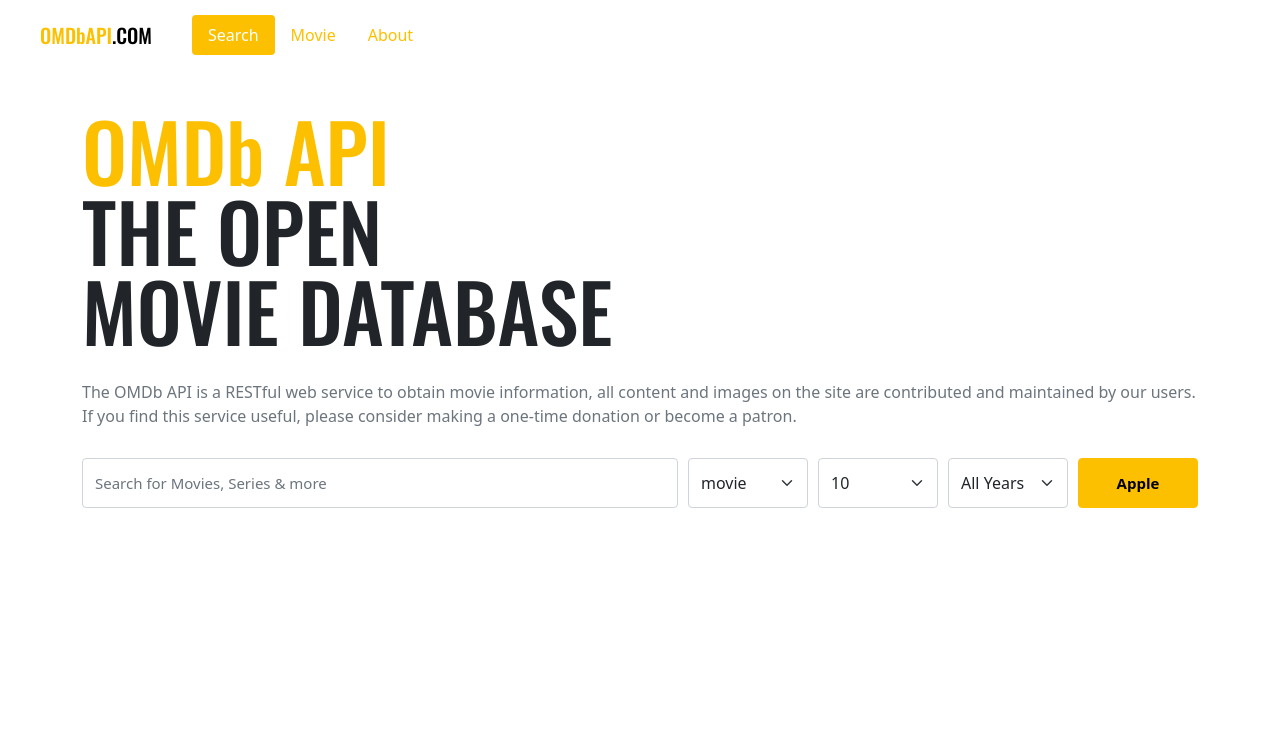
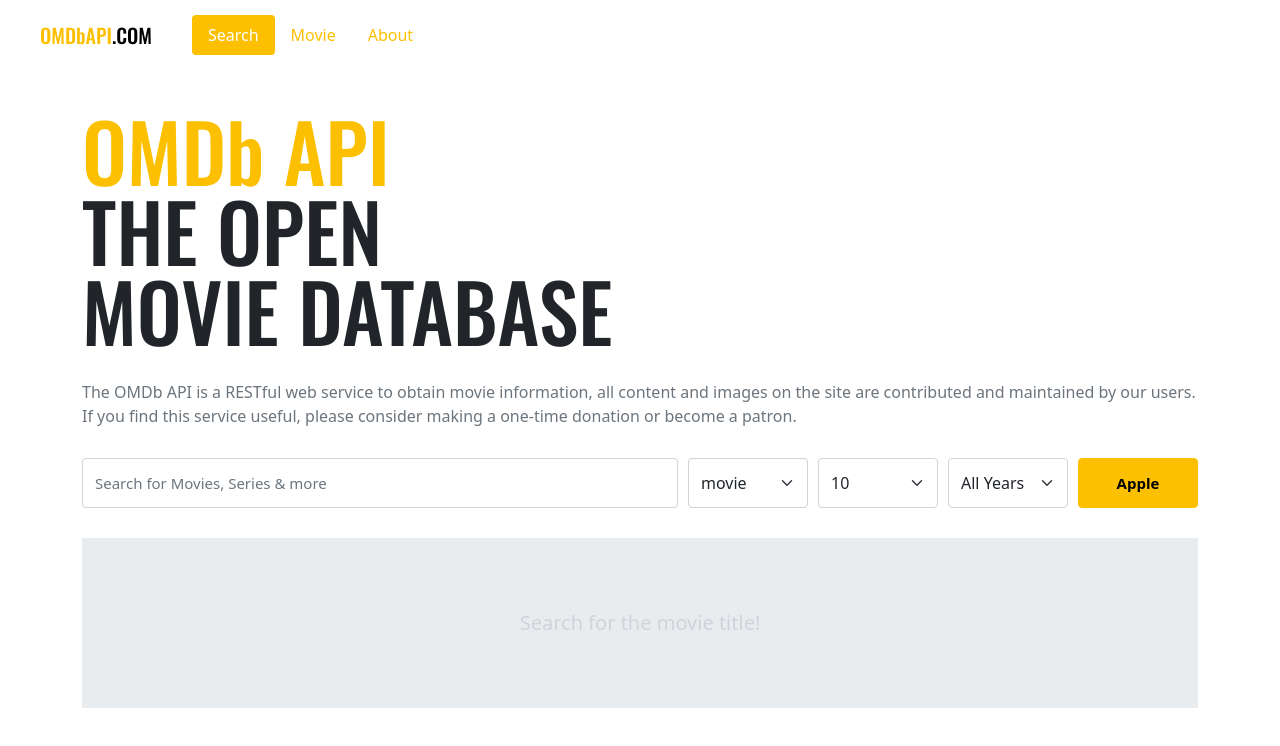
Before and after one commit to Choi-HyungJin/vue3-movie-app, a Vue app: page /#/ in a window 1280 px wide. Shown: the top 746 px of the page. Built offline with nearby package versions, Linux system fonts and the light colour scheme.

Commit message:
에러 메시지 출력 및 로딩 애니메이션

```diff
--- a/src/components/MovieList.vue
+++ b/src/components/MovieList.vue
@@ -1,10 +1,19 @@
 <template>
   <div class="container">
-    <div class="inner">
-      <div class="message">
+    <div
+      :class="{'no-result': !movies.length}"
+      class="inner">
+      <div
+        v-if="loading"
+        class="spinner-border text-primary"></div>
+      <div
+        v-if="message"
+        class="message">
         {{ message }}
       </div>
-      <div class="movies">
+      <div
+        v-else
+        class="movies">
         <MovieItem
           v-for="movie in movies"
           :key="movie.imdbID"
@@ -26,13 +35,31 @@
     },
     message() {
       return this.$store.state.movie.message
+    },
+    loading() {
+      return this.$store.state.movie.loading
     }
   }
 }
 </script>
 
 <style lang="scss" scoped>
+@import "~/scss/main";
 .container {
+  margin-top: 30px;
+  .inner {
+    background-color: $gray-200;
+    padding: 10px 0;
+    border: 4px;
+    text-align: center;
+    &.no-result {
+      padding: 70px 0;
+    }
+  }
+  .message {
+    color: $gray-400;
+    font-size: 20px;
+  }
   .movies {
     display: flex;
     flex-wrap: wrap;
--- a/src/scss/main.scss
+++ b/src/scss/main.scss
@@ -1,5 +1,12 @@
 // Default variable overrides
 $primary: #FDC000;
+$container-max-widths: (
+  sm: 540px,
+  md: 704px,
+  lg: 924px,
+  xl: 1140px,
+  xxl: 1364px
+);
 
 // Required
 @import "../../node_modules/bootstrap/scss/functions";
--- a/src/store/movie.js
+++ b/src/store/movie.js
@@ -5,7 +5,7 @@
   namespaced: true,
   state: () => ({
     movies: [],
-    message: '',
+    message: 'Search for the movie title!',
     loading: false
   }),
   getters: {
@@ -23,6 +23,13 @@
   },
   actions: {
     async searchMovies({state, commit}, payload) {
+      if (state.loading) return
+
+      commit('updateState', {
+        message: '',
+        loading: true
+      })
+
       try {
         const res = await _fetchMovies({
           ...payload,
@@ -60,6 +67,10 @@
           movies: [],
           message
         })
+      } finally {
+        commit('updateState', {
+          loading: false
+        })
       }
     }
   }
```
